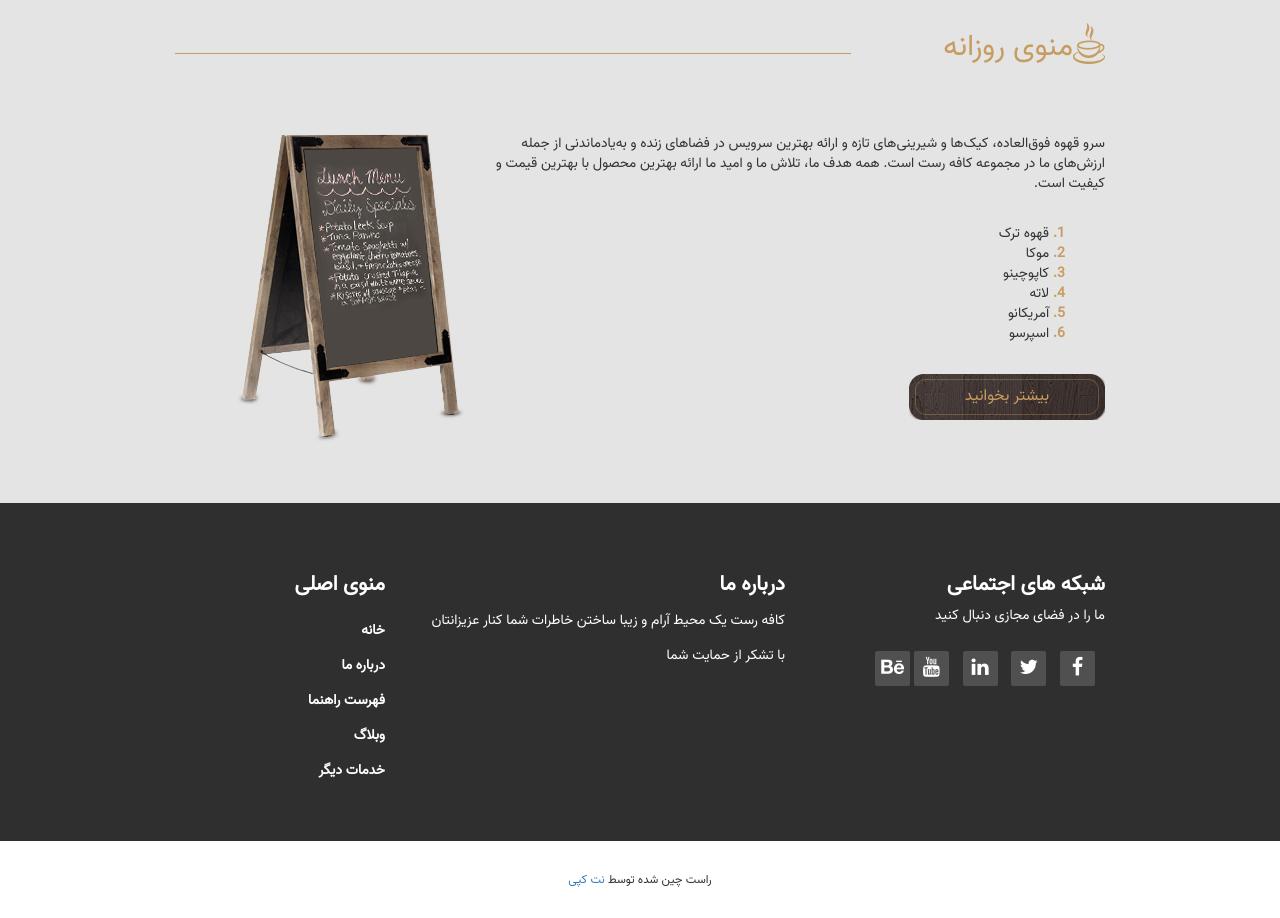
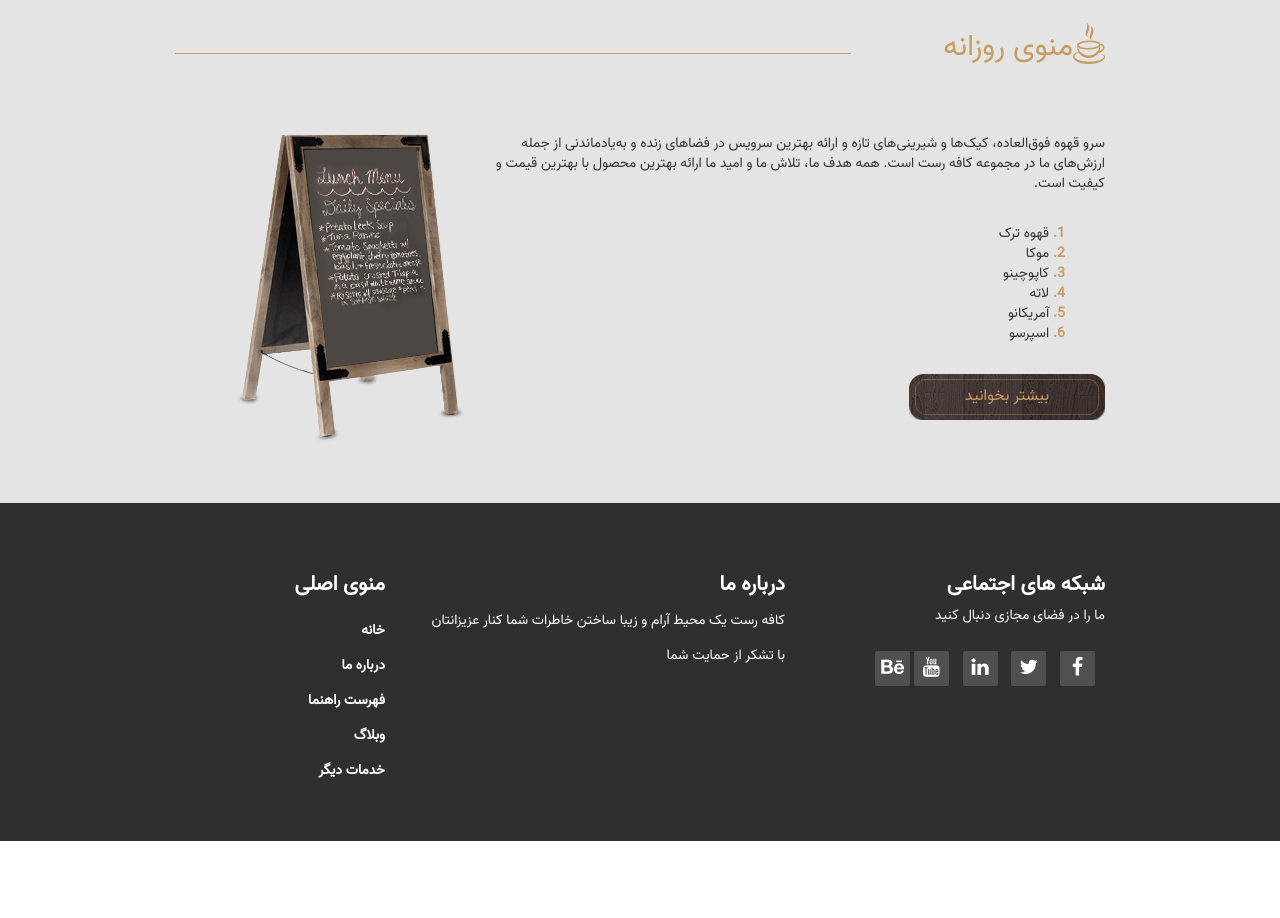
Before and after one commit to Nariman1368/web, a plain HTML site: page index.html in a window 1280 px wide. Shown: the part 2590-3508 px from the top of the page. After the commit the page ends 3431 px from the top, so only its background shows below. Drawn offline with Linux system fonts and the light colour scheme; a web font is replaced by a local one.

Commit message:
Update index.html

```diff
--- a/index.html
+++ b/index.html
@@ -240,9 +240,6 @@
         </div>
       </div>
       <div>
-        <div class="container">
-          <div class="row tm-copyright">
-           <p class="col-lg-12 small copyright-text text-center">راست چین شده توسط <a href="https://netcopy.ir">نت کپی</a></p>
          </div>
        </div>
      </div>
```
